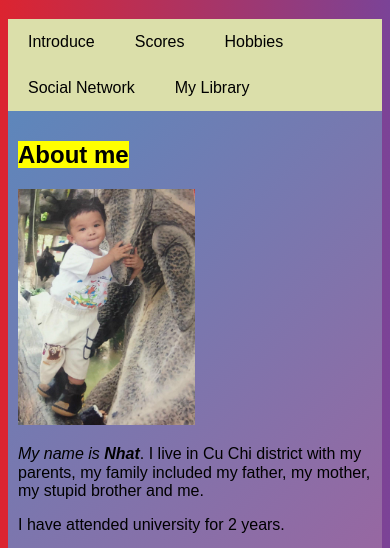
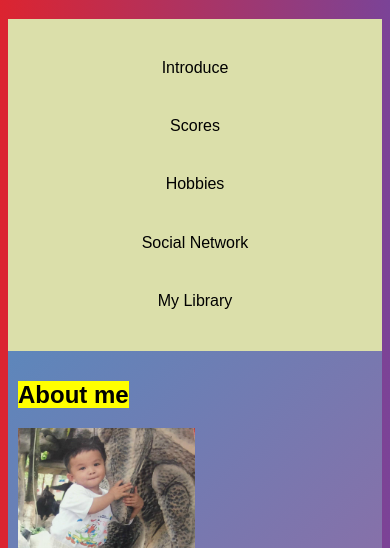
Before and after one commit to Goniee/Goniee.github.io, a plain HTML site: page index.html in a window 390 px wide. Shown: the part 221-769 px from the top of the page. Drawn offline with Linux system fonts and the light colour scheme.

Commit message:
styles.css

```diff
--- a/css/styles.css
+++ b/css/styles.css
@@ -77,7 +77,7 @@ nav {
 
 	background-color: #DBDFAA;
 
-	/*padding: 14px 20px;*/
+	padding:  20px;
 
 	overflow: hidden;
 
@@ -86,19 +86,15 @@ nav {
 
 nav a {
 
-	padding: 14px 20px;
+	padding: 20px;
 
 	color: black;
 
-	display: block;
+/* 	display: block; */
 
 	text-align: center;
 
 	text-decoration: none;
-
-	float: left;
-
-
 
 }
 
@@ -221,6 +217,20 @@ footer {
 	.library_item {
 		flex: 50%;
 	}
+	nav a {
+
+	padding: 20px;
+
+	color: black;
+
+	display: block;
+
+	text-align: center;
+
+	text-decoration: none;
+
+
+}
 
 
 }
```
